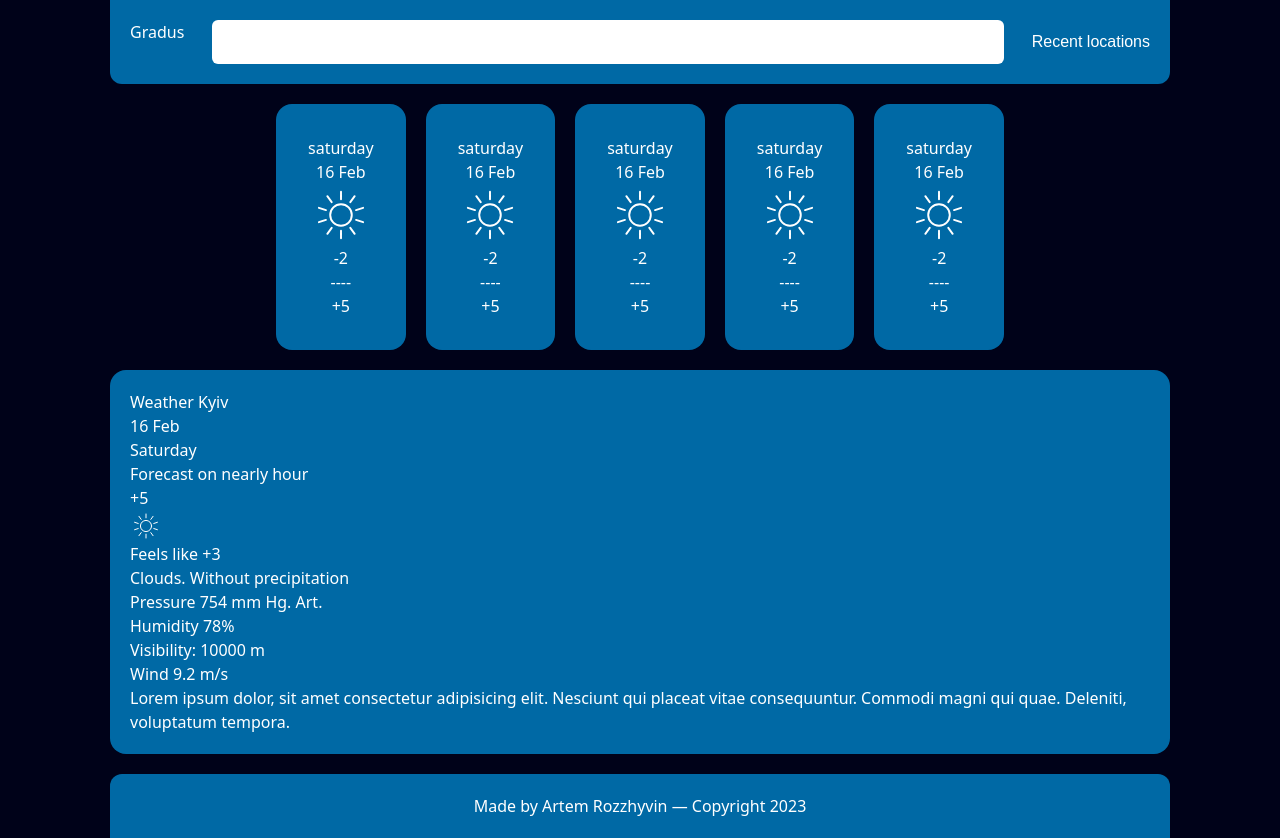
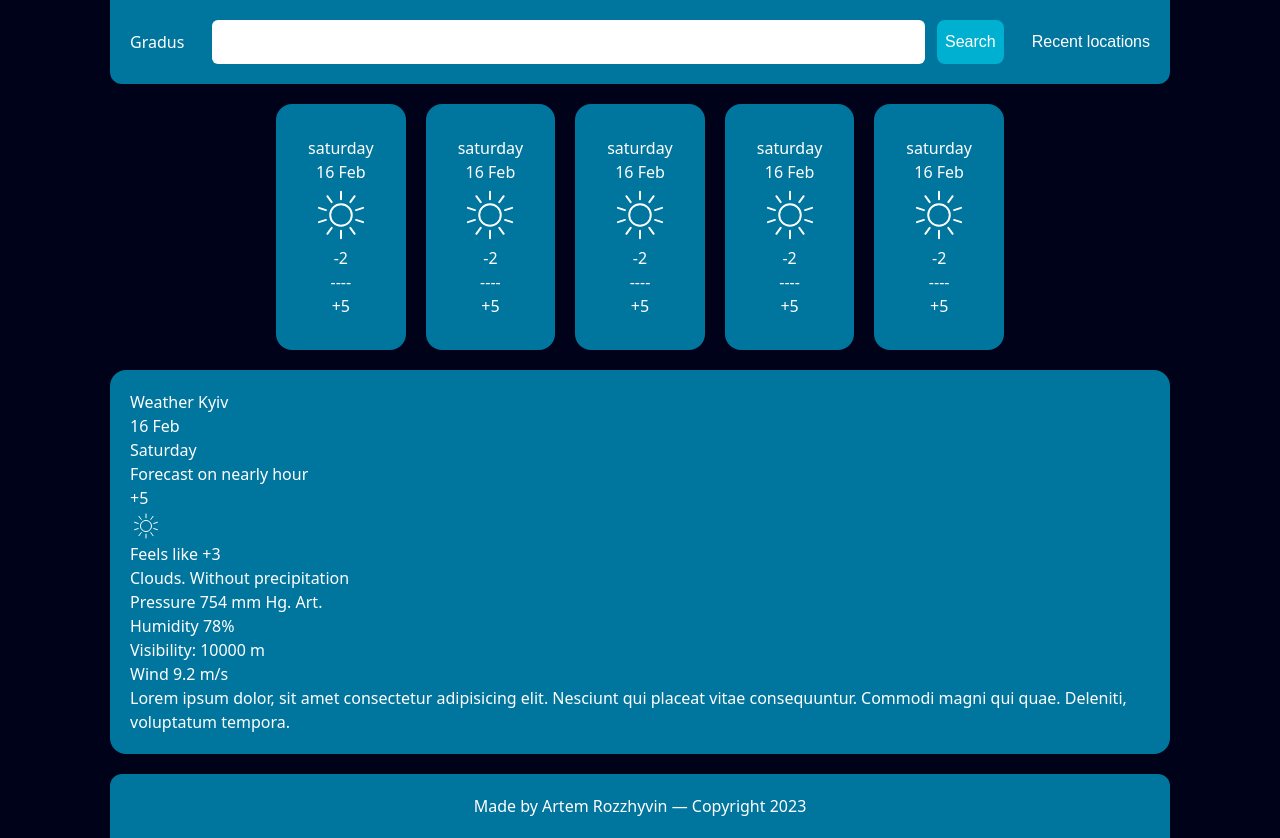
Before and after one commit to ArtemRozzhivin/Gradus, a React (Create React App) app: page / in a window 1280 px wide. Built offline with nearby package versions, Linux system fonts and the light colour scheme; no server answers.

Commit message:
create button / searchWeather components

```diff
--- a/package.json
+++ b/package.json
@@ -12,6 +12,7 @@
     "@types/react-dom": "^18.0.11",
     "axios": "^1.3.3",
     "clsx": "^1.2.1",
+    "dotenv": "^16.0.3",
     "react": "^18.2.0",
     "react-dom": "^18.2.0",
     "react-scripts": "5.0.1",
--- a/src/components/Header/index.tsx
+++ b/src/components/Header/index.tsx
@@ -1,20 +1,13 @@
 import React, { useState } from 'react';
 import Input from '../../ui/Input';
+import SearchWeather from '../SearchWeather';
 
 const Header: React.FC = () => {
-  const [searchWeather, setSearchWeather] = useState('');
-
-  const getWeather = (value: string) => {
-    setSearchWeather(value);
-  };
-
-  console.log(searchWeather);
-
   return (
-    <div className="flex gap-7 p-5 bg-app rounded-b-xl w-full">
+    <div className="flex items-center gap-7 p-5 bg-app rounded-b-xl w-full">
       <h1>Gradus</h1>
       <div className="flex-auto">
-        <Input value={searchWeather} onChange={getWeather} />
+        <SearchWeather />
       </div>
       <button>Recent locations</button>
     </div>
--- /dev/null
+++ b/src/components/SearchWeather/index.tsx
@@ -0,0 +1,39 @@
+import axios from 'axios';
+import React, { useEffect, useState } from 'react';
+import Button from '../../ui/Button';
+import Input from '../../ui/Input';
+
+const apiKey = process.env.REACT_APP_WEATHER_API_KEY;
+
+const SearchWeather = () => {
+  const [searchWeather, setSearchWeather] = useState('');
+
+  const fetchWeather = async () => {
+    const response = await axios.get(
+      `https://api.openweathermap.org/geo/1.0/reverse?lat=50.4500336&lon=30.5241361&limit=5&appid=${apiKey}`,
+    );
+    console.log(response);
+  };
+
+  const fetchCityCoord = async () => {
+    const { data } = await axios.get(
+      `http://api.openweathermap.org/geo/1.0/direct?q=${searchWeather}&appid=${apiKey}`,
+    );
+    console.log(data);
+  };
+
+  const getWeather = (value: string) => {
+    setSearchWeather(value);
+  };
+
+  console.log(searchWeather);
+
+  return (
+    <div className="flex gap-3">
+      <Input value={searchWeather} onChange={getWeather} />
+      <Button onClick={() => fetchCityCoord()}>Search</Button>
+    </div>
+  );
+};
+
+export default SearchWeather;
--- a/src/pages/Main.tsx
+++ b/src/pages/Main.tsx
@@ -6,33 +6,6 @@ import Header from '../components/Header';
 import WeatherCart from '../components/WeatherCard';
 
 const Main: React.FC = () => {
-  useEffect(() => {
-    try {
-      const fetchA = async () => {
-        const a = await axios.get(
-          'https://api.openweathermap.org/geo/1.0/reverse?lat=50.4500336&lon=30.5241361&limit=5&appid=81a6295981e9881c977f7fac8a27ff90',
-        );
-        console.log(a);
-      };
-
-      fetchA();
-
-      // const a = axios.get(
-      //   'https://api.openweathermap.org/geo/1.0/reverse?lat=50.4500336&lon=30.5241361&limit=5&appid=81a6295981e9881c977f7fac8a27ff90',
-      // );
-      // a.then(
-      //   (result) => {
-      //     console.log(result);
-      //   },
-      //   (error) => {
-      //     console.log(error);
-      //   },
-      // );
-    } catch (error) {
-      console.log(error);
-    }
-  }, []);
-
   return (
     <div className="relative max-w-container m-auto px-5 h-[100vh] flex flex-col gap-5">
       <Header />
--- /dev/null
+++ b/src/ui/Button.tsx
@@ -0,0 +1,18 @@
+import clsx from 'clsx';
+import React from 'react';
+
+interface ButtonInterface {
+  onClick: () => void;
+  className?: string;
+  children: string;
+}
+
+const Button: React.FC<ButtonInterface> = ({ onClick, className, children }) => {
+  return (
+    <button onClick={onClick} className={clsx('bg-second p-2 rounded-lg', {}, className)}>
+      {children}
+    </button>
+  );
+};
+
+export default Button;
--- a/tailwind.config.js
+++ b/tailwind.config.js
@@ -21,8 +21,9 @@ module.exports = {
 // .color4 {color: #00aaff;}
 // .color5 {color: #00f6ff;}
 			colors: {
-				'app': '#0069a5',
-				'background': '#000219'
+				'app': '#00759d',
+				'second': '#00b0d1',
+				'background': '#002642'
 			},
 		},
   },
```
Also changed, not shown: 1 other file (tests, documents, lock files or other folders).
